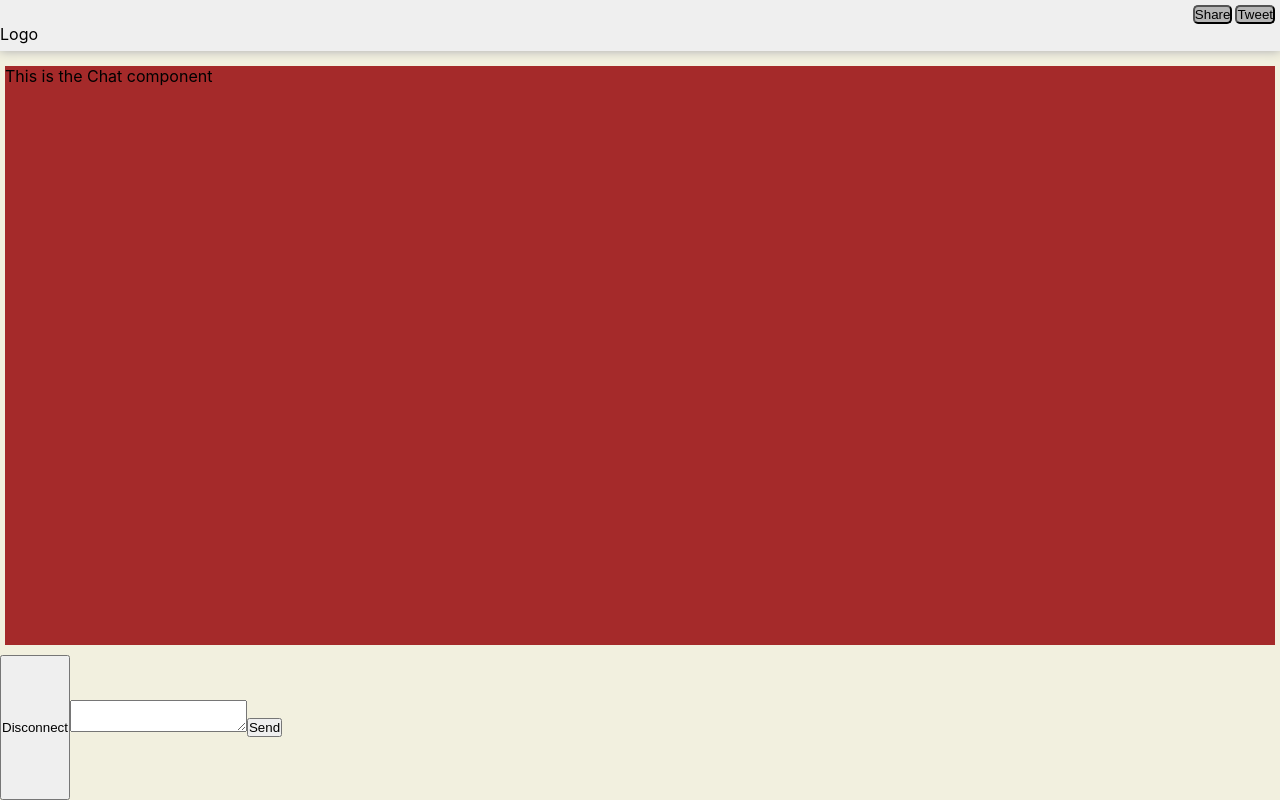
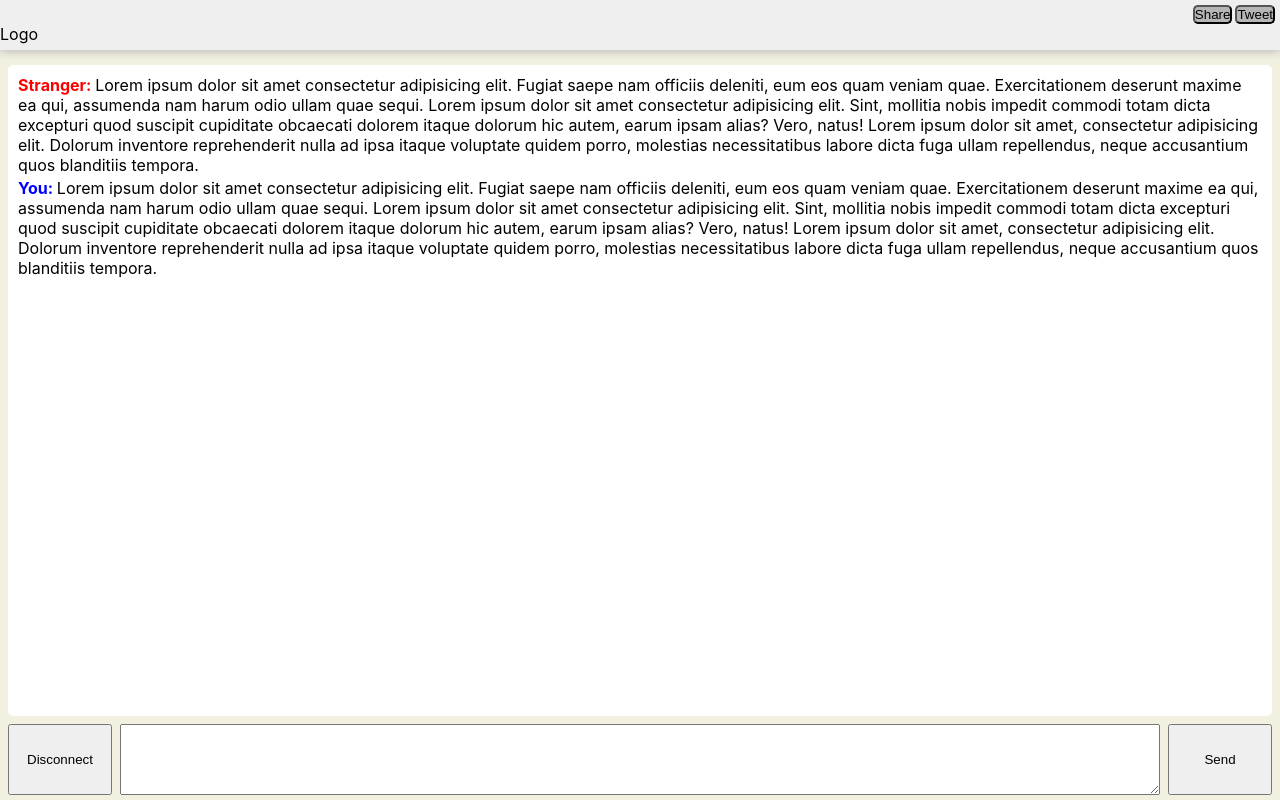
Before and after one commit to DudeLovesRPGs/uhmeegle, a React (Create React App) app: page /chat in a window 1280 px wide. Built offline with nearby package versions, Linux system fonts and the light colour scheme.

Commit message:
Chat page and layout done still need tweaked, but passable.

```diff
--- a/src/components/Chat.js
+++ b/src/components/Chat.js
@@ -1,7 +1,9 @@
 import React from 'react'
 
 const Chat = () => {
-  return(<main className='Chat'><p>This is the Chat component</p>
+  return(<main className='Chat'><p><b><span style={{color: 'red'}}>Stranger: </span></b>Lorem ipsum dolor sit amet consectetur adipisicing elit. Fugiat saepe nam officiis deleniti, eum eos quam veniam quae. Exercitationem deserunt maxime ea qui, assumenda nam harum odio ullam quae sequi. Lorem ipsum dolor sit amet consectetur adipisicing elit. Sint, mollitia nobis impedit commodi totam dicta excepturi quod suscipit cupiditate obcaecati dolorem itaque dolorum hic autem, earum ipsam alias? Vero, natus! Lorem ipsum dolor sit amet, consectetur adipisicing elit. Dolorum inventore reprehenderit nulla ad ipsa itaque voluptate quidem porro, molestias necessitatibus labore dicta fuga ullam repellendus, neque accusantium quos blanditiis tempora.</p>
+
+<p><b><span style={{color: 'blue'}}>You: </span></b>Lorem ipsum dolor sit amet consectetur adipisicing elit. Fugiat saepe nam officiis deleniti, eum eos quam veniam quae. Exercitationem deserunt maxime ea qui, assumenda nam harum odio ullam quae sequi. Lorem ipsum dolor sit amet consectetur adipisicing elit. Sint, mollitia nobis impedit commodi totam dicta excepturi quod suscipit cupiditate obcaecati dolorem itaque dolorum hic autem, earum ipsam alias? Vero, natus! Lorem ipsum dolor sit amet, consectetur adipisicing elit. Dolorum inventore reprehenderit nulla ad ipsa itaque voluptate quidem porro, molestias necessitatibus labore dicta fuga ullam repellendus, neque accusantium quos blanditiis tempora.</p>
 
   </main>)
 };
--- a/src/index.css
+++ b/src/index.css
@@ -137,17 +137,32 @@ button:hover{
 
 .ChatPage .Chat{
   display: block;
-  align-self: center;
-  height: 80%;
-  width: calc(100% - 10px);
-  background-color: brown;
-  margin-bottom: 10px;
+  align-self: left;
+  height: 90%;
+  /* width: calc(100% - 10px); */
+  background-color: white;
+  margin-bottom: 8px;
+  margin-left: 8px;
+  margin-right: 8px;
+  padding-top:10px ;
+  padding-left: 10px;
+  padding-right: 10px;
+  border-radius: 5px;
 }
 
-.ChatPage #chatButtonRow{
-  display: block;
-  height: 20%;
-  width: calc(100% - 10px);
+.ChatPage .Chat p{
+  margin-bottom: 3px;
+}
+
+#chatButtonRow{
+  display: grid;
+  grid-template-columns: 0.5fr 5fr 0.5fr;
+  grid-gap: 8px;
+  height: 10%;
+  /* width: calc(100% - 10px); */
+  margin-left: 8px;
+  margin-right: 8px;
+  margin-bottom: 5px;
 }
 
 .ChatPage #chatButtonRow #disconnectButton{
```
